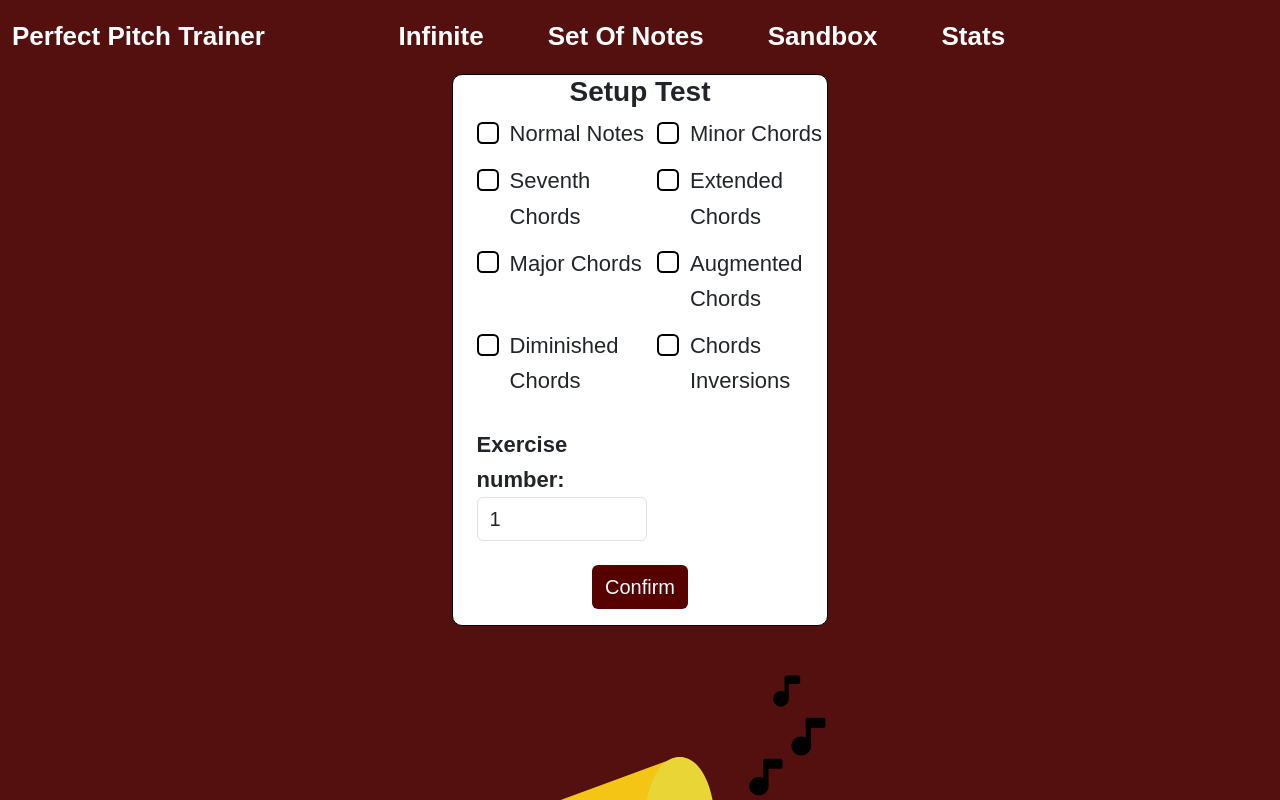
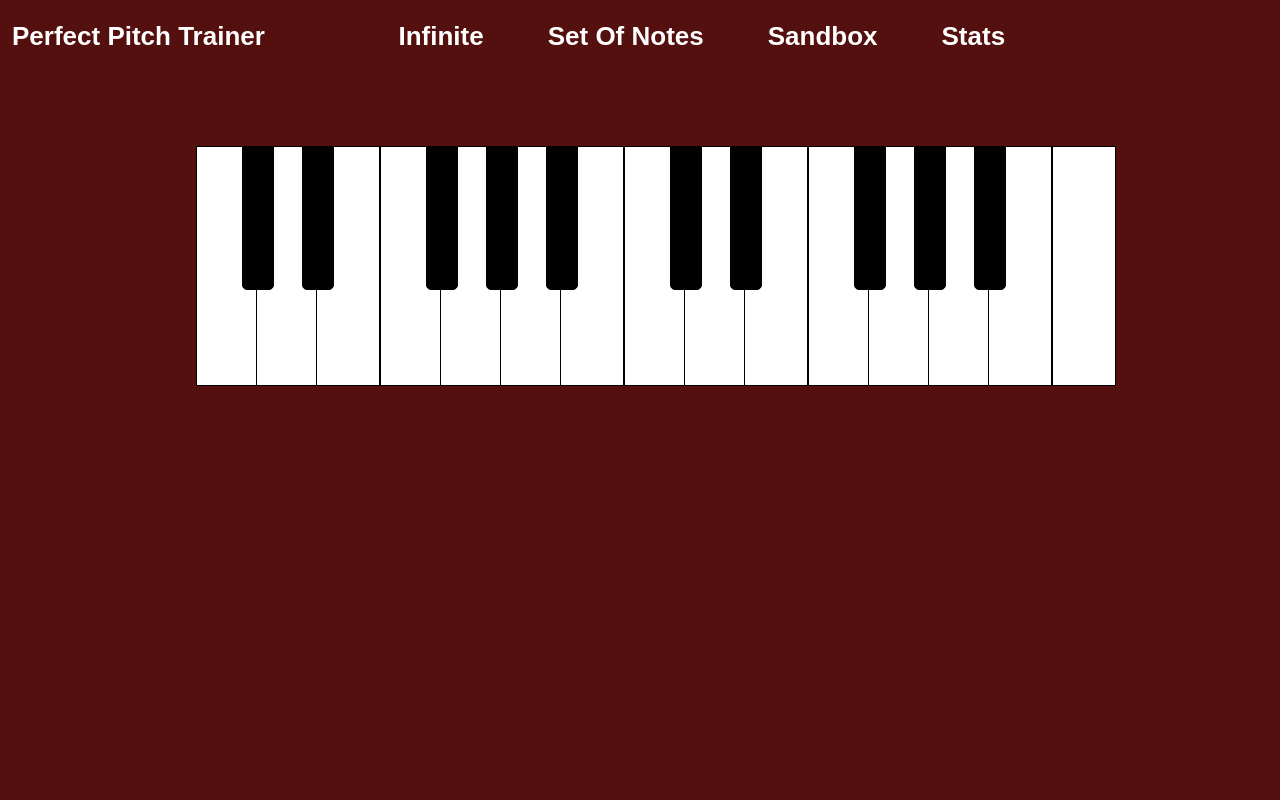
Before and after one commit to IGieckI/Perfect-Pitch-Trainer, a Vue app in the folder client/: page /set-of-notes in a window 1280 px wide. Both pictures are taken after a click on the button "Confirm". Shown: the top 800 px of the page. Built offline with nearby package versions, Linux system fonts and the light colour scheme; a web font is replaced by a local one.

Commit message:
Update SetOfNotes.vue and SetupTest.vue

```diff
--- a/client/src/components/SetupTest.vue
+++ b/client/src/components/SetupTest.vue
@@ -12,7 +12,7 @@
       </div>
     </form>
     <div class="text-center mt-4 mb-3" form="notesConfigurationForm">
-      <button type="submit" class="btn fs-5" id="setupTestSubmitButton">Confirm</button>
+      <button type="submit" class="btn fs-5" id="setupTestSubmitButton" @click.prevent="onSubmit">Confirm</button>
     </div>
   </div>
 </template>
@@ -26,6 +26,11 @@ export default defineComponent({
       items: ['Normal Notes', 'Minor Chords', 'Seventh Chords', 'Extended Chords', 'Major Chords', 'Augmented Chords', 'Diminished Chords', 'Chords Inversions'],
       selectedItems: [],
       exerciseNumber: 1
+    }
+  },
+  methods: {
+    onSubmit() {
+      this.$emit('setup-complete');
     }
   }
 })
@@ -52,7 +57,6 @@ $submit-button-color: #570000;
     .form-check-input {
       border: 2px solid black;
     }
-
   }
 
   #setupTestSubmitButton {
--- a/client/src/views/SetOfNotes.vue
+++ b/client/src/views/SetOfNotes.vue
@@ -1,18 +1,9 @@
 <template>
     <div class="container-fluid">
-        <div class="row">
+        <div class="row mt-5">
             <div class="col">
-                <SetupTest />
-            </div>
-        </div>
-        <div class="row mt-5 justify-content-center">
-            <div class="col text-center">
-                <Saxophone />
-            </div>
-        </div>
-        <div class="row mt-4">
-            <div class="col">
-                <Piano />
+                <SetupTest @setup-complete="setupComplete = true" v-if="!setupComplete" />
+                <Piano class="mt-4" v-if="setupComplete" />
             </div>
         </div>
     </div>
@@ -26,7 +17,9 @@ import SetupTest from '../components/SetupTest.vue';
 
 export default defineComponent({
     data() {
-        return {};
+        return {
+            setupComplete: false
+        };
     },
     methods: {},
     mounted() {
```
